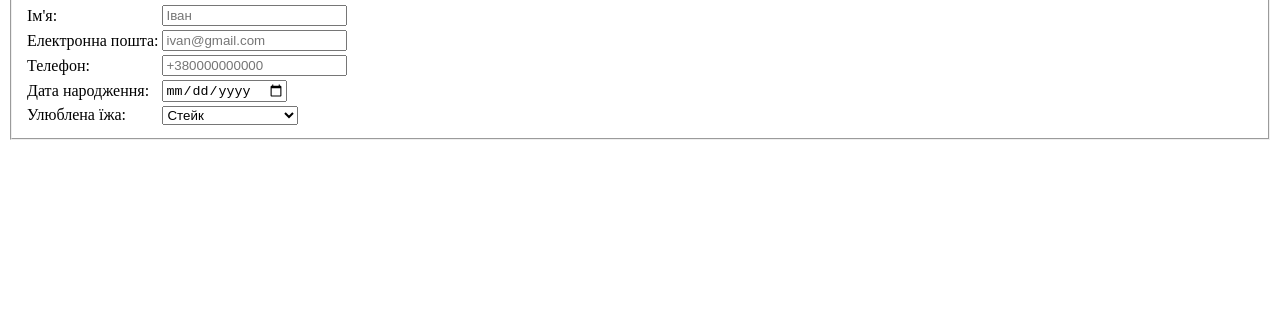
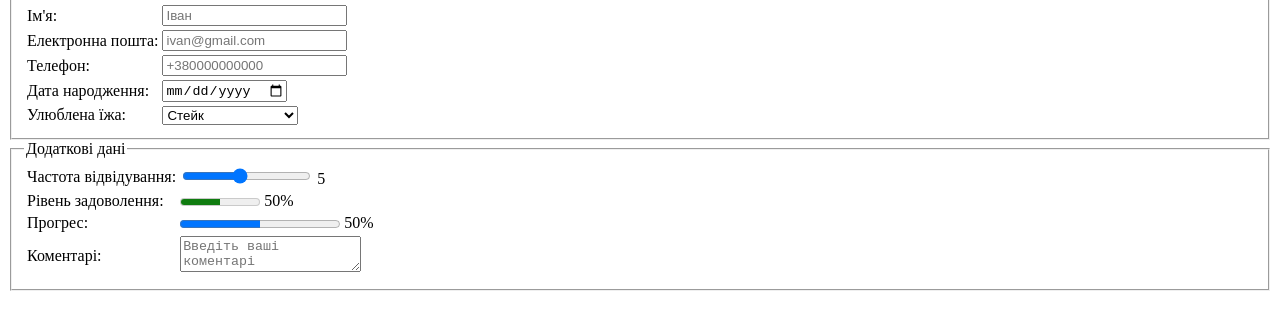
Before and after one commit to HavryliukNP/SanaWeb01, a plain HTML site: page index.html in a window 1280 px wide. Shown: the part 101-430 px from the top of the page. Drawn offline with Linux system fonts and the light colour scheme.

Commit message:
Зробив частину завдання про додаткові дані

```diff
--- a/index.html
+++ b/index.html
@@ -57,6 +57,37 @@
             </tr>
         </table>
     </fieldset>
+    <fieldset>
+        <legend>Додаткові дані</legend>
+        <table>
+            <tr>
+                <td><label for="visit-frequency">Частота відвідування:</label></td>
+                <td>
+                    <input type="range" id="visit-frequency" name="visit-frequency" min="1" max="10" value="5">
+                    <output for="visit-frequency" id="visit-frequency-output">5</output>
+                </td>
+            </tr>
+            <tr>
+                <td><label for="satisfaction">Рівень задоволення:</label></td>
+                <td>
+                    <meter id="satisfaction" name="satisfaction" min="0" max="100" low="25" high="75" value="50">50%</meter>
+                    <output for="satisfaction" id="satisfaction-output">50%</output>
+                </td>
+            </tr>
+            <tr>
+                <td><label for="progress">Прогрес:</label></td>
+                <td>
+                    <progress id="progress" name="progress" value="50" max="100">50%</progress>
+                    <output for="progress" id="progress-output">50%</output>
+                </td>
+            </tr>
+            <tr>
+                <td><label for="comments">Коментарі:</label></td>
+                <td><textarea id="comments" name="comments" placeholder="Введіть ваші коментарі" spellcheck="false"></textarea></td>
+            </tr>
+        </table>
+    </fieldset>
+
 </form>
 </body>
 </html>
```
